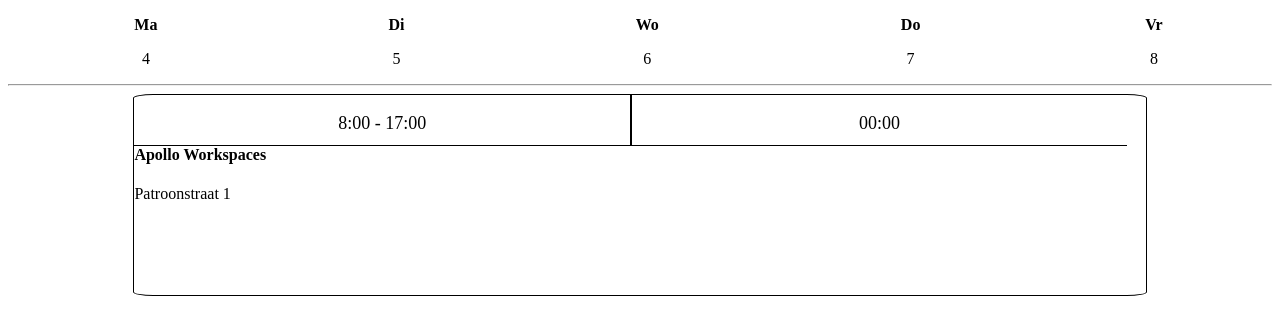
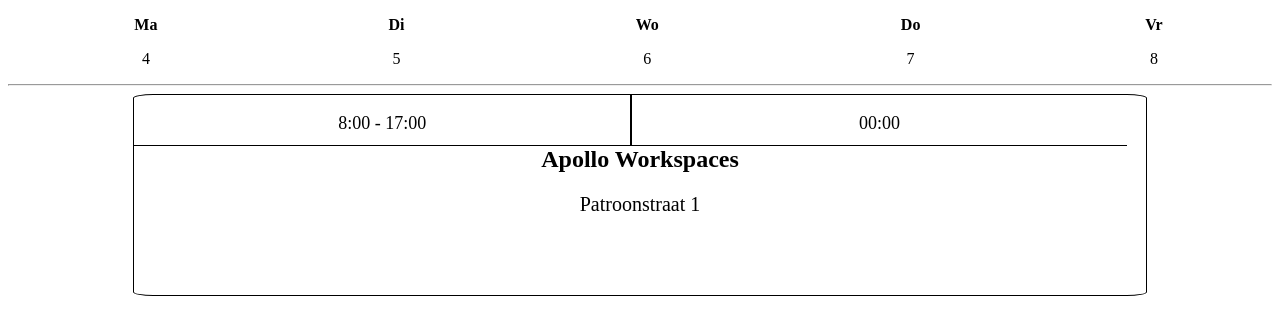
Before and after one commit to w3worx/hackaton-team3, a website: page app/www/planning.html in a window 1280 px wide. Drawn offline with Linux system fonts and the light colour scheme.

Commit message:
nog een push

```diff
--- a/app/www/css/planning.css
+++ b/app/www/css/planning.css
@@ -49,5 +49,8 @@
     margin-top: 13px;
 }
 .text{
-    Margin-top:10px
+    text-align: center;
 }
+.text p{
+    font-size: 20px;
+}
--- a/app/www/planning.html
+++ b/app/www/planning.html
@@ -65,7 +65,7 @@
             <!--<button onclick="time()">Start</button>-->
         </div>
         <div class="text">
-            <h4>Apollo Workspaces</h4>
+            <h2>Apollo Workspaces</h2>
             <p>Patroonstraat 1</p>
         </div>
     </div>
```
